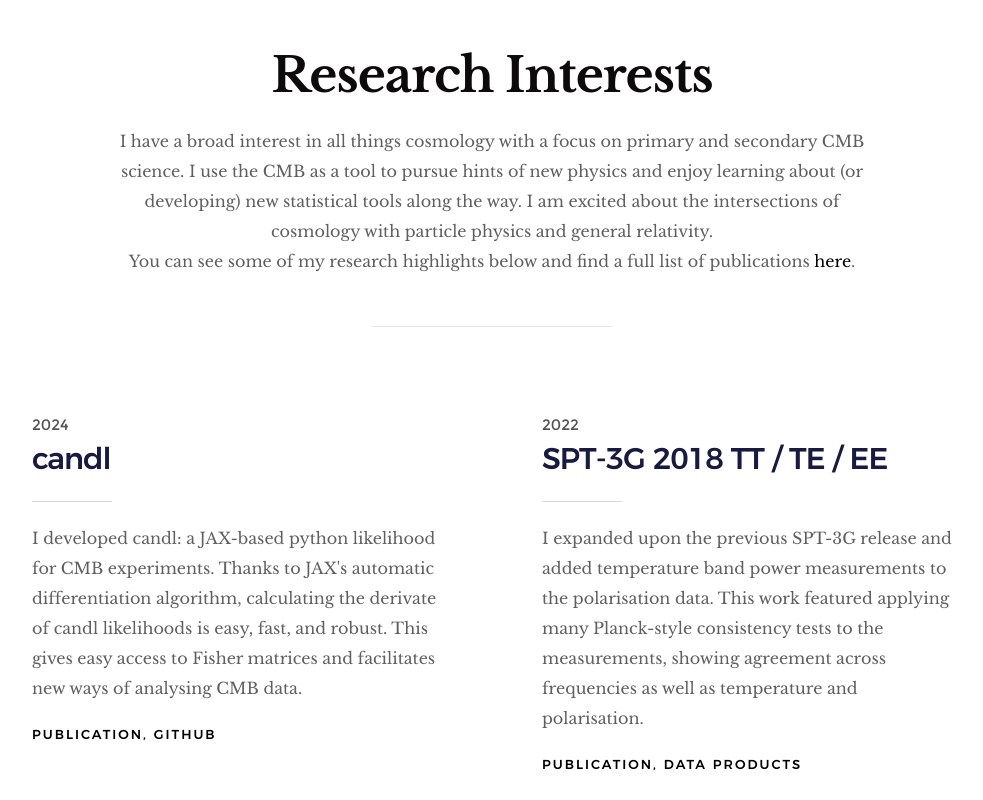
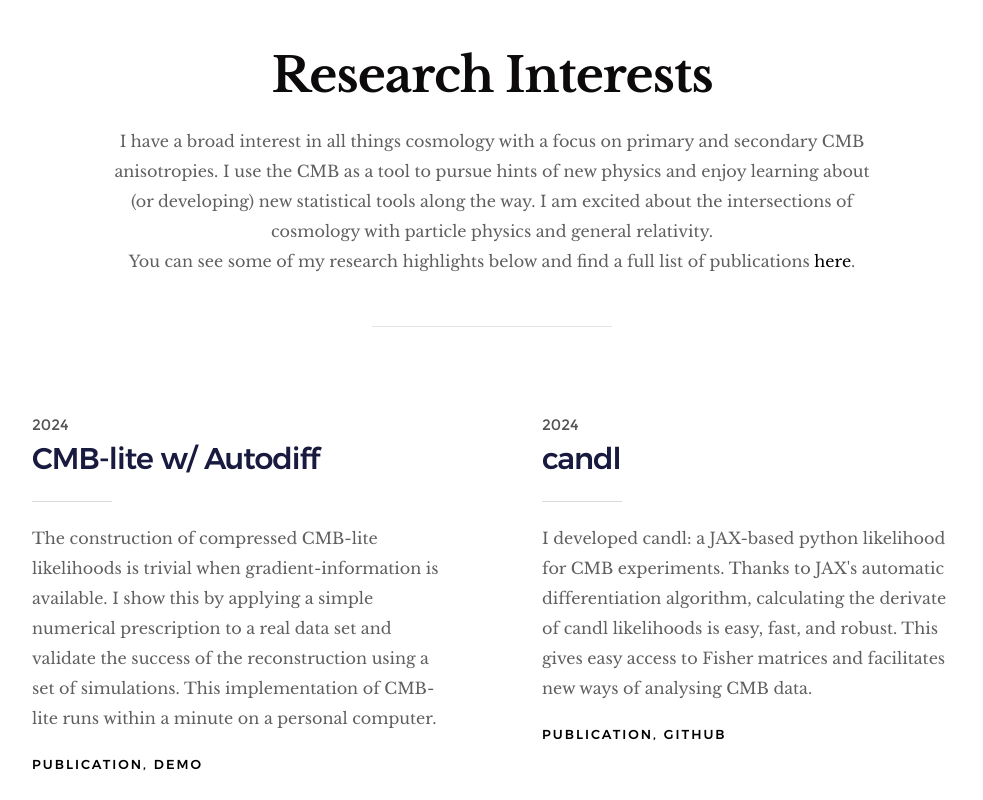
Before and after one commit to Lbalkenhol/lbalkenhol.github.io, a plain HTML site: page index.html in a window 1280 px wide. Shown: the part 2000-2800 px from the top of the page, without its empty margins (148-1131 px from the left). Drawn offline with Linux system fonts and the light colour scheme; files whose address does not match are found by name.

Commit message:
2024 update

```diff
--- a/index.html
+++ b/index.html
@@ -173,7 +173,7 @@
             <div class="col-full">
                 <!---<h3>Publications</h3>-->
                 <h1>Research Interests</h1>
-                <p>I have a broad interest in all things cosmology with a focus on primary and secondary CMB science. I use the CMB as a tool to pursue hints of new physics and enjoy learning about (or developing) new statistical tools along the way. I am excited about the intersections of cosmology with particle physics and general relativity.<br>
+                <p>I have a broad interest in all things cosmology with a focus on primary and secondary CMB anisotropies. I use the CMB as a tool to pursue hints of new physics and enjoy learning about (or developing) new statistical tools along the way. I am excited about the intersections of cosmology with particle physics and general relativity.<br>
                 You can see some of my research highlights below and find a full list of publications <a href="https://arxiv.org/find/astro-ph/1/au:+Balkenhol_L/0/1/0/all/0/1">here</a>.
                 </p>
             </div>
@@ -183,6 +183,26 @@
             <div class="col-full">
 
                 <div class="blog-list block-1-2 block-tab-full">
+
+                    <article class="col-block">
+
+                        <div class="blog-date">
+                            2024
+                        </div>
+
+                        <h2 class="h01">CMB-lite w/ Autodiff</h2>
+                        <p>
+                        The construction of compressed CMB-lite likelihoods is trivial when gradient-information is available.
+                        I show this by applying a simple numerical prescription to a real data set and validate the success of the reconstruction using a set of simulations.
+                        This implementation of CMB-lite runs within a minute on a personal computer.
+                        </p>
+
+                        <div class="blog-cat">
+                                <a href="https://arxiv.org/abs/2412.00826">Publication</a><a href="https://github.com/Lbalkenhol/candl/blob/main/notebooks/CMBlite_using_autodiff.ipynb">Demo</a>
+                        </div>
+
+
+                    </article>
 
                     <article class="col-block">
 
```
Also changed, not shown: 1 other file.
